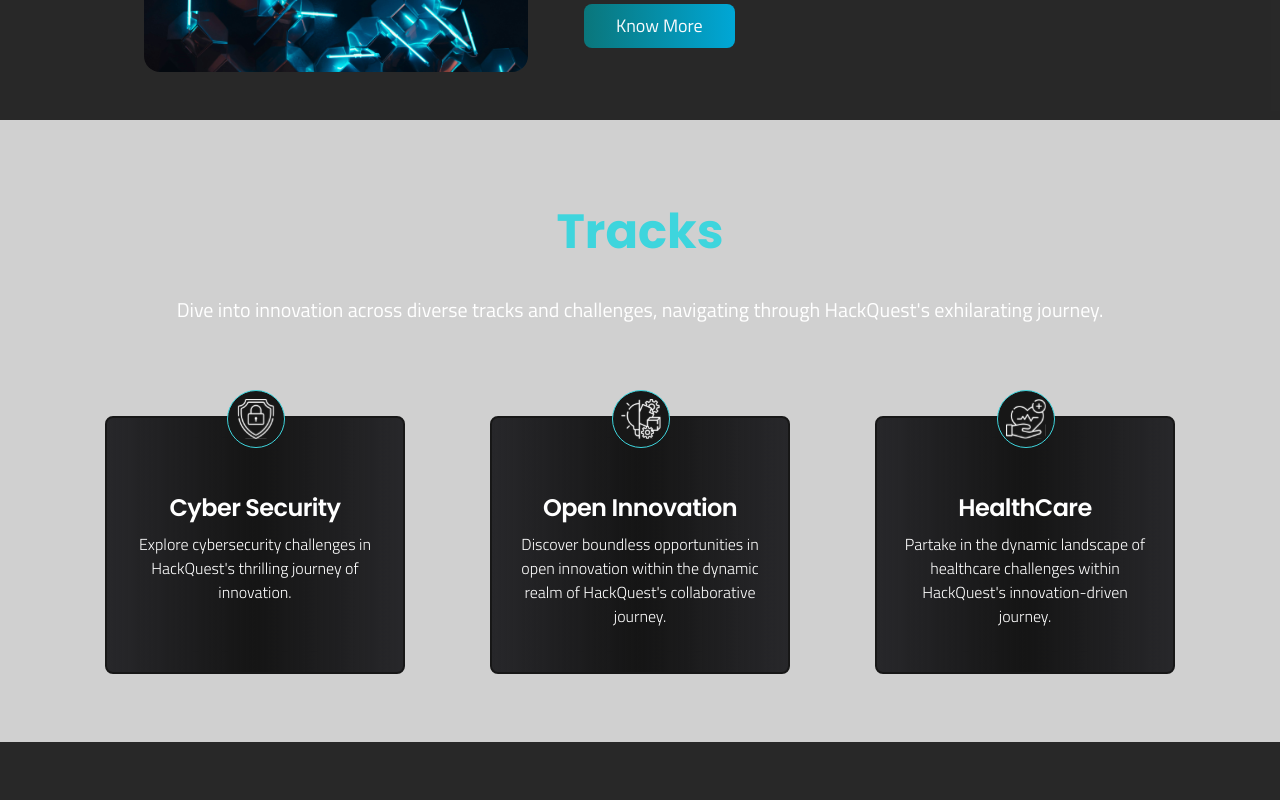
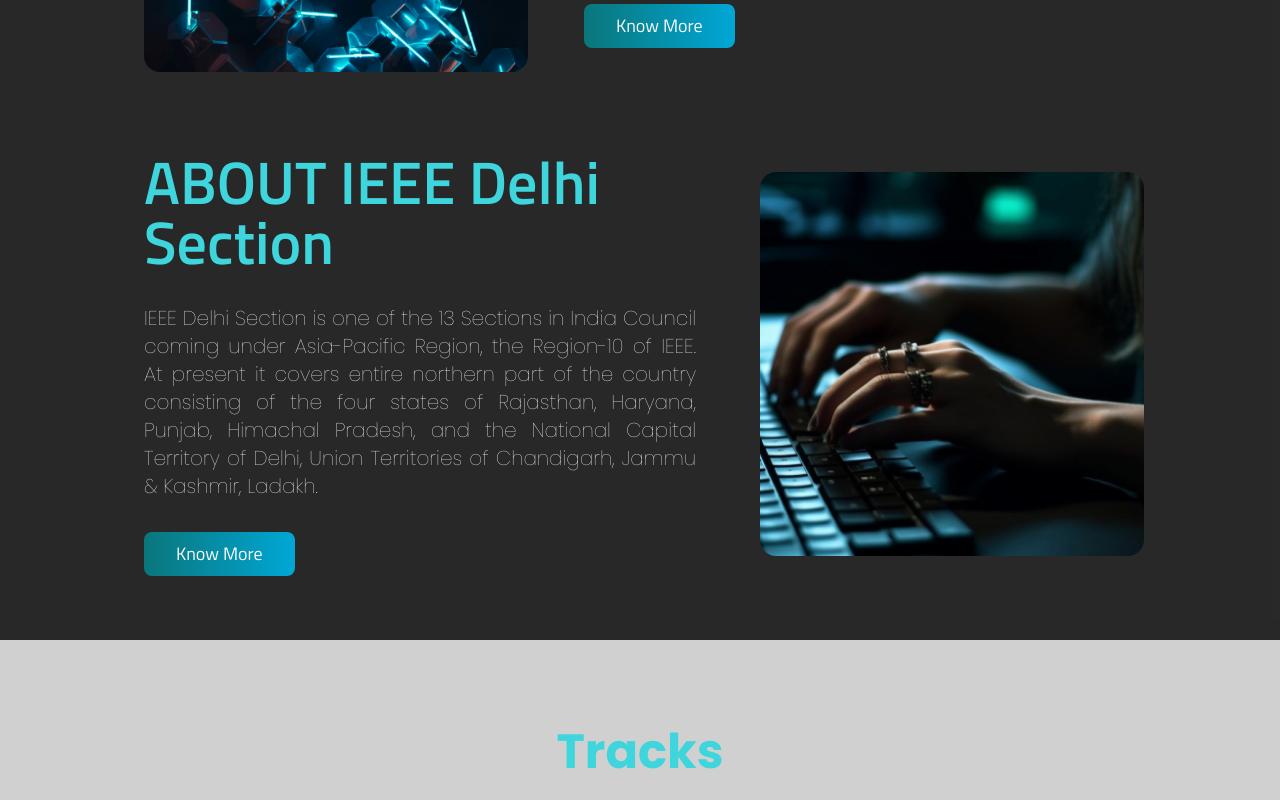
Before and after one commit to dipesh2508/ieee-delhi-hackquest, a Next.js app: page / in a window 1280 px wide. Shown: the part 1160-1960 px from the top of the page. Built offline with nearby package versions, Linux system fonts and the light colour scheme.

Commit message:
feat:Added About DS section, fix:modified tracks and faqs

```diff
--- a/src/components/home/About.tsx
+++ b/src/components/home/About.tsx
@@ -57,6 +57,46 @@
           </Button>
         </div>
       </MotionDiv>
+
+      <MotionDiv
+        variants={variants}
+        initial="hidden"
+        transition={{
+          delay: 0.3,
+          ease: "easeInOut",
+          duration: 0.4,
+        }}
+        whileInView={{ opacity: 1 }}
+        viewport={{ once: true, amount: 0.5 }} className="m-auto flex flex-col content-center gap-8 py-4 md:col-span-7">
+        <h2 className="font-secondary text-3xl font-semibold text-headings md:text-6xl">
+          ABOUT IEEE Delhi Section
+        </h2>
+        <p className="text-justify font-primary text-base font-thin text-white md:text-xl">
+        IEEE Delhi Section is one of the 13 Sections in India Council coming under Asia-Pacific Region, the Region-10 of IEEE. At present it covers entire northern part of the country consisting of the four states of Rajasthan, Haryana, Punjab, Himachal Pradesh, and the National Capital Territory of Delhi, Union Territories of Chandigarh, Jammu & Kashmir, Ladakh.
+        </p>
+        <div>
+          <Button size={"lg"} className="font-secondary text-lg">
+            <Link href="https://ieeedelhisac.in/">
+              Know More
+            </Link>
+          </Button>
+        </div>
+      </MotionDiv>
+
+      <MotionDiv
+        variants={variants}
+        initial="hidden"
+        transition={{
+          delay: 0.3,
+          ease: "easeInOut",
+          duration: 0.4,
+        }}
+        whileInView={{ opacity: 1 }}
+        viewport={{ once: true, amount: 0.5 }} className="m-auto flex w-auto flex-col content-center gap-4 rounded-2xl md:col-span-5 md:h-96 md:w-96">
+        <Image src={About2} alt="about" className="rounded-2xl  " />
+      </MotionDiv>
+
+
     </section>
   );
 };
--- a/src/components/home/Tracks.tsx
+++ b/src/components/home/Tracks.tsx
@@ -30,8 +30,9 @@
           Tracks
         </h2>
         <h3 className="text-center font-secondary text-xl">
-          Dive into innovation across diverse tracks and challenges, navigating
-          through HackQuest{"'"}s exhilarating journey.
+          {/* Dive into innovation across diverse tracks and challenges, navigating
+          through HackQuest{"'"}s exhilarating journey. */}
+          Announcing Soon...
         </h3>
       </div>
       <MotionDiv
@@ -46,17 +47,17 @@
         viewport={{ once: true, amount: 0.5 }}
         className="flex w-full flex-wrap justify-evenly md:flex-row"
       >
-        {tracks.map((item, index) => (
+        {/* {tracks.map((item, index) => (
           <Card
             key={index}
             className=" my-5 w-[300px] border-2 border-dark py-5 text-white backdrop-blur-xl transition-colors delay-150 hover:border-headings"
           >
             <CardContent>
-              <div className="relative bottom-12 left-24 w-fit rounded-[50px] border border-headings bg-dark p-2 transition-colors delay-150 hover:bg-secondary">
+              <div className="relative bottom-12 left-20 w-fit rounded-full border border-headings bg-dark p-5 transition-colors delay-150 hover:bg-secondary">
                 <Image
                   src={item.icon}
-                  width={40}
-                  height={40}
+                  width={48}
+                  height={48}
                   alt="hello"
                   className=""
                 />
@@ -67,7 +68,7 @@
               </p>
             </CardContent>
           </Card>
-        ))}
+        ))} */}
       </MotionDiv>
     </section>
   );
--- a/src/constants/faqs.ts
+++ b/src/constants/faqs.ts
@@ -10,16 +10,16 @@
         question: "Who can participate in HackQuest 2024?",
         answer: "HackQuest 2024 welcomes participants from diverse backgrounds, including students, and recent graduates. Teams must consist of 2-4 members, fostering collaboration and teamwork in problem-solving."
     },
-    {
-        qnumber: "2",
-        question: "How can I register for HackQuest 2024?",
-        answer: "You can register for Hackquest on Unstop. Early registration is recommended to secure your spot in the event."
-    },
-    {
-        qnumber: "3",
-        question: "Is there a registration fee for participating?",
-        answer: "There is a nominal registration fee to cover operational expenses. Details regarding registrations are provided on Unstop."
-    },
+    // {
+    //     qnumber: "2",
+    //     question: "How can I register for HackQuest 2024?",
+    //     answer: "You can register for Hackquest on Unstop. Early registration is recommended to secure your spot in the event."
+    // },
+    // {
+    //     qnumber: "3",
+    //     question: "Is there a registration fee for participating?",
+    //     answer: "There is a nominal registration fee to cover operational expenses. Details regarding registrations are provided on Unstop."
+    // },
     {
         qnumber: "4",
         question: "Where will HackQuest be hosted?",
--- a/tailwind.config.ts
+++ b/tailwind.config.ts
@@ -38,7 +38,7 @@
         dark: "#171717",
         headings: "#3ED5DD",
 
-        glassmorphism: "rgba(16, 16, 18, 0.70)",
+        glassmorphism: "rgba(16, 16, 18, 0.95)",
       },
       fontFamily: {
         primary: ["Poppins", "sans-serif"],
```
